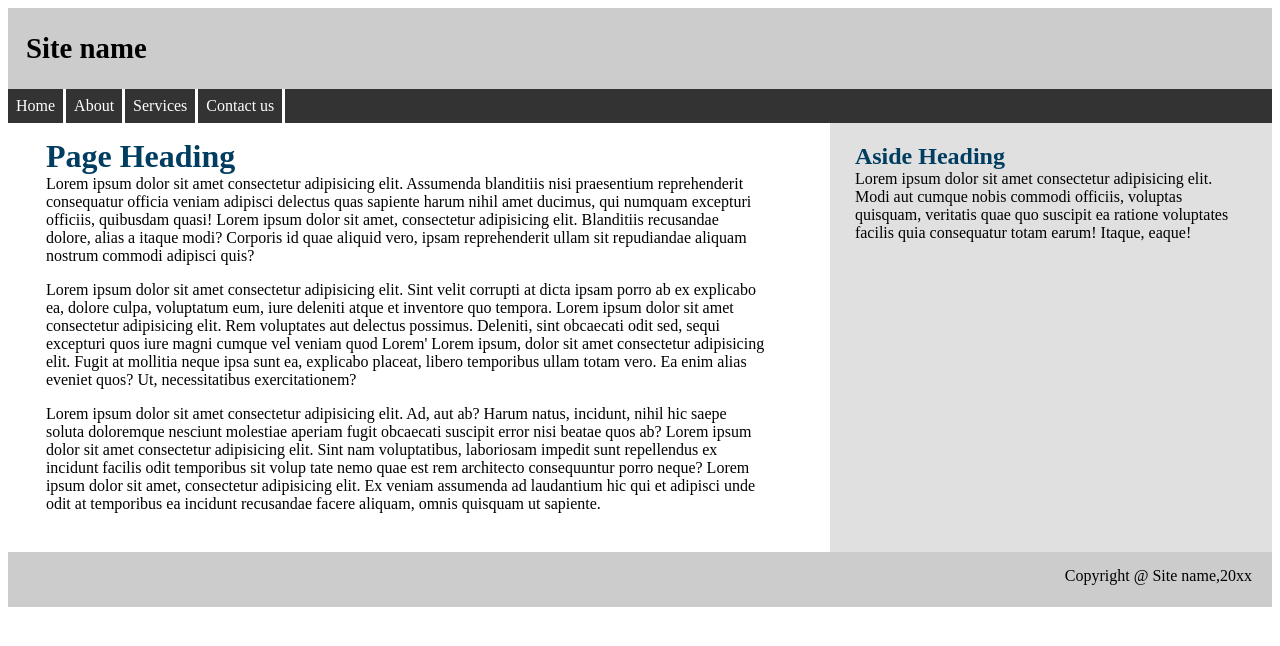
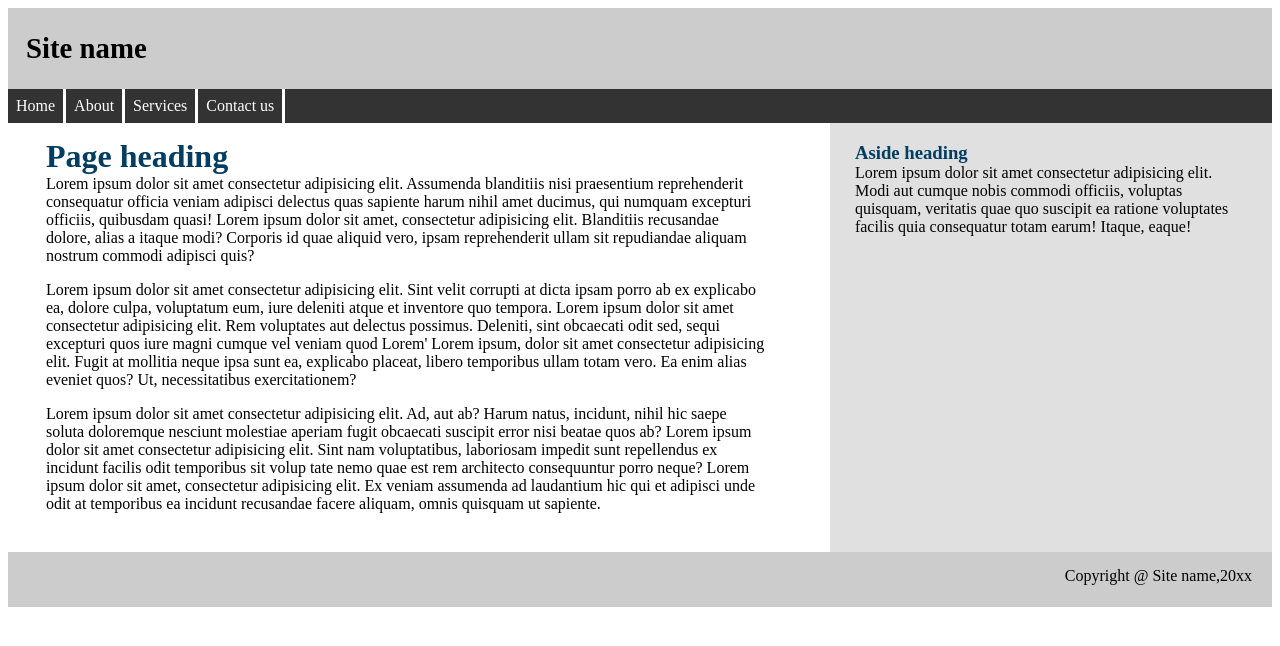
Before and after one commit to mansi01032023/CSSTemplate, a plain HTML site: page src/index.html in a window 1280 px wide. Drawn offline with Linux system fonts and the light colour scheme.

Commit message:
Final Commit

```diff
--- a/src/CSS/style.css
+++ b/src/CSS/style.css
@@ -58,7 +58,7 @@
      padding: 0% 3% 0% 2%;
  }
 
- aside h2 {
+ aside h3 {
      margin-bottom: 0px;
      color: #003D60
  }
--- a/src/index.html
+++ b/src/index.html
@@ -27,7 +27,7 @@
     <main>
         <!-- section starts here -->
         <section>
-            <h1>Page Heading</h1>
+            <h1>Page heading</h1>
             <p>Lorem ipsum dolor sit amet consectetur adipisicing elit. Assumenda blanditiis nisi praesentium
                 reprehenderit
                 consequatur officia veniam adipisci delectus quas sapiente harum nihil amet ducimus, qui numquam
@@ -61,7 +61,7 @@
         </section>
         <!-- aside starts here -->
         <aside>
-            <h2>Aside Heading</h2>
+            <h3>Aside heading</h3>
             <p>Lorem ipsum dolor sit amet consectetur adipisicing elit. Modi aut cumque nobis commodi officiis, voluptas
                 quisquam, veritatis quae quo suscipit ea ratione voluptates facilis quia consequatur totam earum!
                 Itaque,
```
